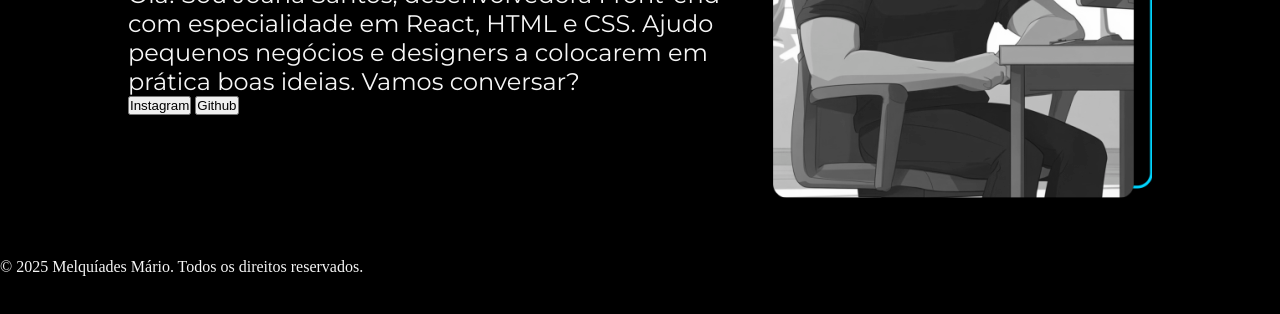
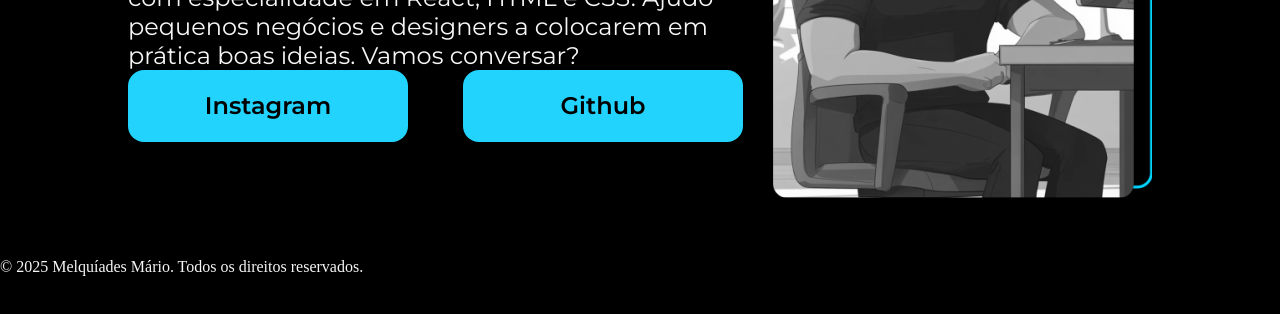
Before and after one commit to melquiadesmario/front-end-alura, a plain HTML site: page index.html in a window 1280 px wide. Shown: the part 298-612 px from the top of the page. Drawn offline with nearby package versions, Linux system fonts and the light colour scheme.

Commit message:
estilizando os botões

```diff
--- a/index.html
+++ b/index.html
@@ -12,8 +12,10 @@
         <section class="apresentacao__conteudo">
             <h1 class="apresentacao__conteudo__titulo">Eleve seu negócio digital a outro nível <strong class="titulo-destaque"> com um Front-end de qualidade!</strong></h1>
             <p class="apresentacao__conteudo__texto">Olá! Sou Joana Santos, desenvolvedora Front-end com especialidade em React, HTML e CSS. Ajudo pequenos negócios e designers a colocarem em prática boas ideias. Vamos conversar?</p>
-            <button>Instagram</button>
-            <button>Github</button>
+            <div class="apresentacao__links">
+                <a class="apresentacao__links__link" href="https://www.instagram.com/melquiades_mario/">Instagram</a>
+                <a class="apresentacao__links__link" href="https://github.com/melquiadesmario">Github</a>
+            </div>
         </section>
         <img src="img/perfil.png" alt="imagem do perfil">
     </main>
--- a/style.css
+++ b/style.css
@@ -38,3 +38,21 @@ body{
     font-size: 24px;
     font-family: "Montserrat", sans-serif;
 }
+
+.apresentacao__links{
+    display: flex;
+    justify-content: space-between;
+}
+
+.apresentacao__links__link{
+    background-color: #22d4fd;
+    width: 280px;
+    text-align: center;
+    border-radius: 16px;
+    font-size: 24px;
+    font-weight: 600;
+    padding: 21.5px 0;
+    text-decoration: none;
+    color: #000000;
+    font-family: "Montserrat", sans-serif;
+}
```
